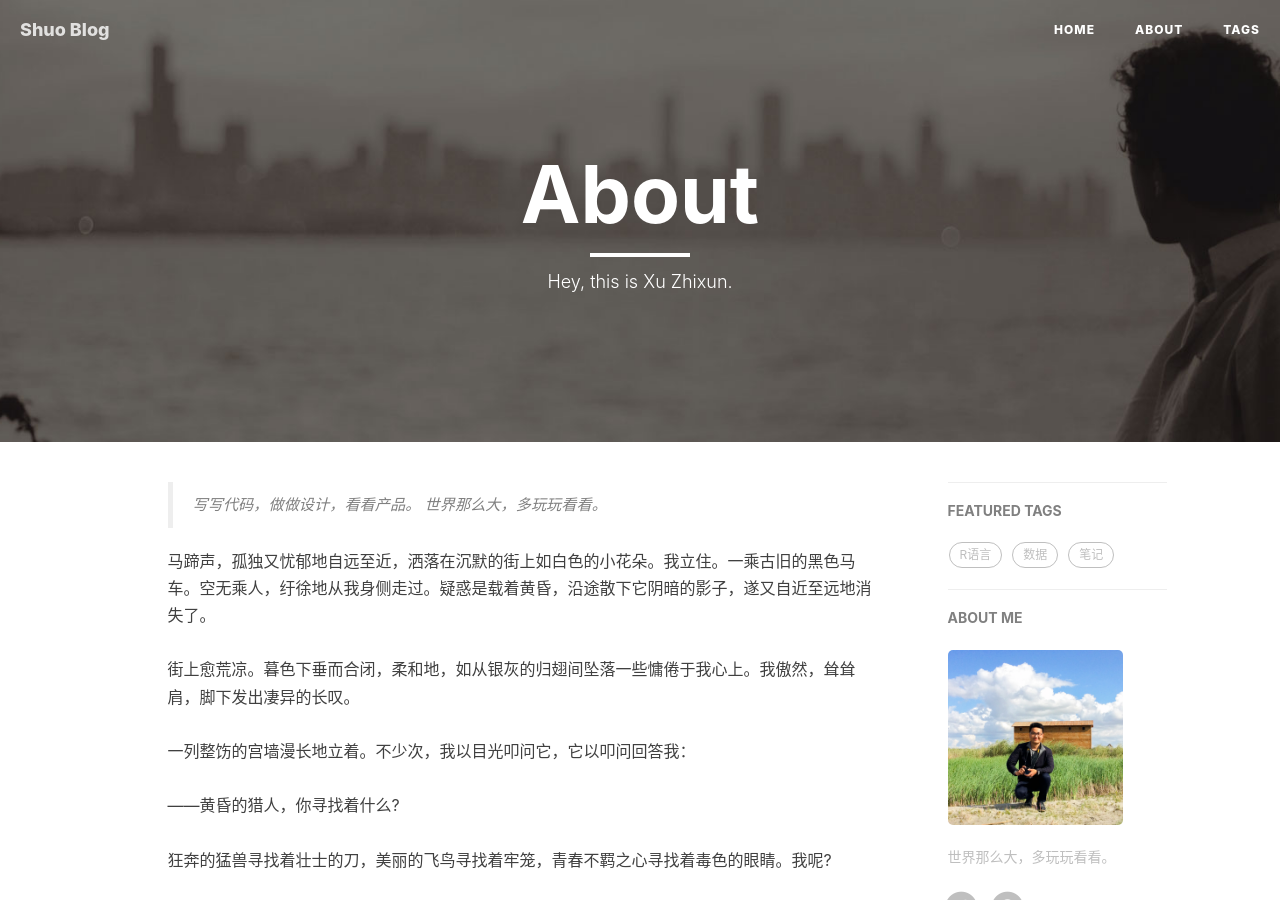
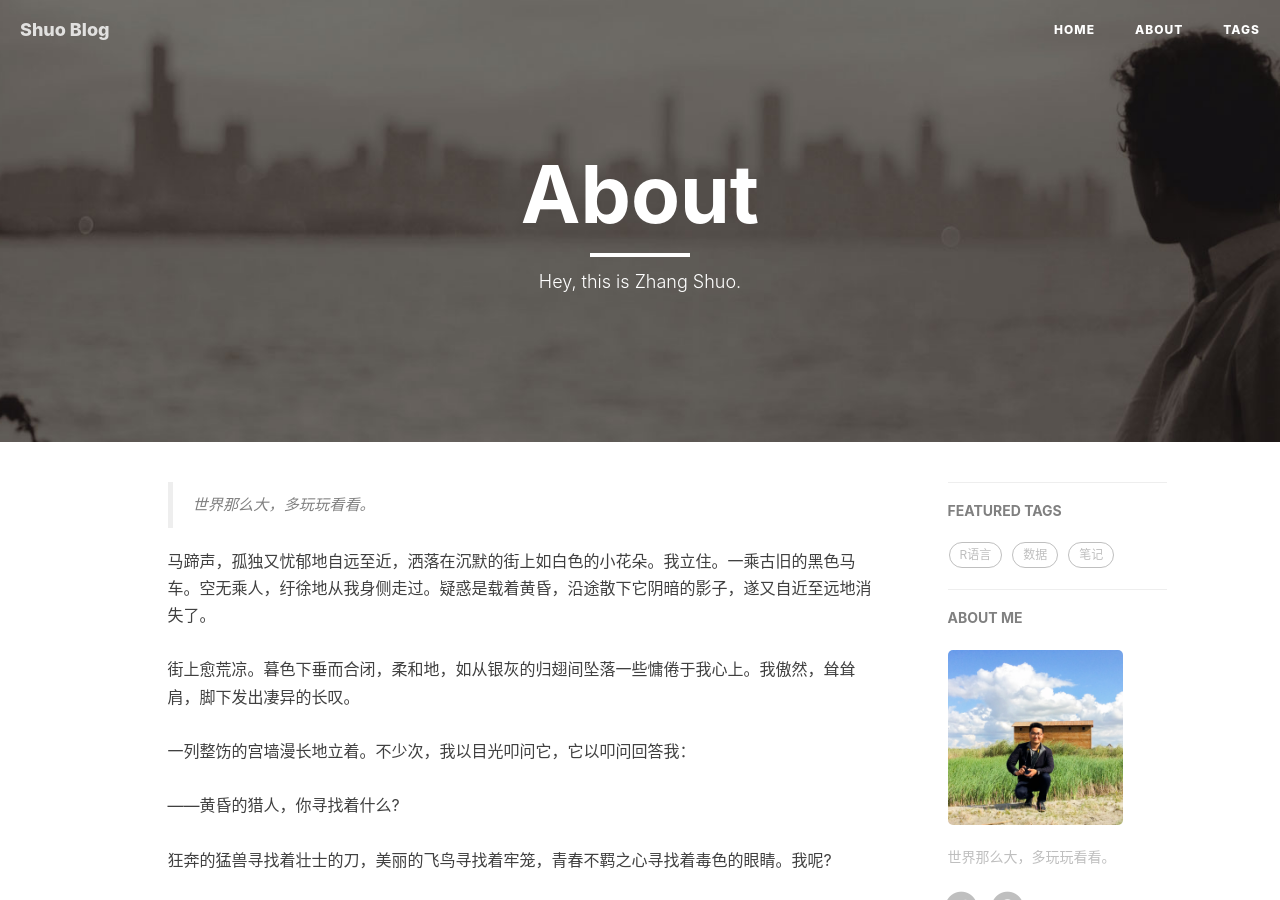
Before and after one commit to xuzhixun/xuzhixun.github.io, a Jekyll site: the page built from about.html, in a window 1280 px wide and 900 px high. Built offline with Jekyll 4.4.1, drawn with Linux system fonts in a browser that asks for light colours; nearby versions of some CDN libraries; comment, search, counter and statistics services are not loaded.

Commit message:
Update about.html

```diff
--- a/about.html
+++ b/about.html
@@ -1,7 +1,7 @@
 ---
 layout: page
 title: "About"
-description: "Hey, this is Xu Zhixun."
+description: "Hey, this is Zhang Shuo."
 header-img: "img/about-bg.jpg"
 ---
 
@@ -14,7 +14,6 @@ header-img: "img/about-bg.jpg"
 <!-- Chinese Version -->
 <!-- <div class="zh post-container"> -->
     <blockquote>
-        写写代码，做做设计，看看产品。
         世界那么大，多玩玩看看。
     </blockquote>
     马蹄声，孤独又忧郁地自远至近，洒落在沉默的街上如白色的小花朵。我立住。一乘古旧的黑色马车。空无乘人，纡徐地从我身侧走过。疑惑是载着黄昏，沿途散下它阴暗的影子，遂又自近至远地消失了。<br><br>街上愈荒凉。暮色下垂而合闭，柔和地，如从银灰的归翅间坠落一些慵倦于我心上。我傲然，耸耸肩，脚下发出凄异的长叹。<br><br>一列整饬的宫墙漫长地立着。不少次，我以目光叩问它，它以叩问回答我：<br><br>
```
